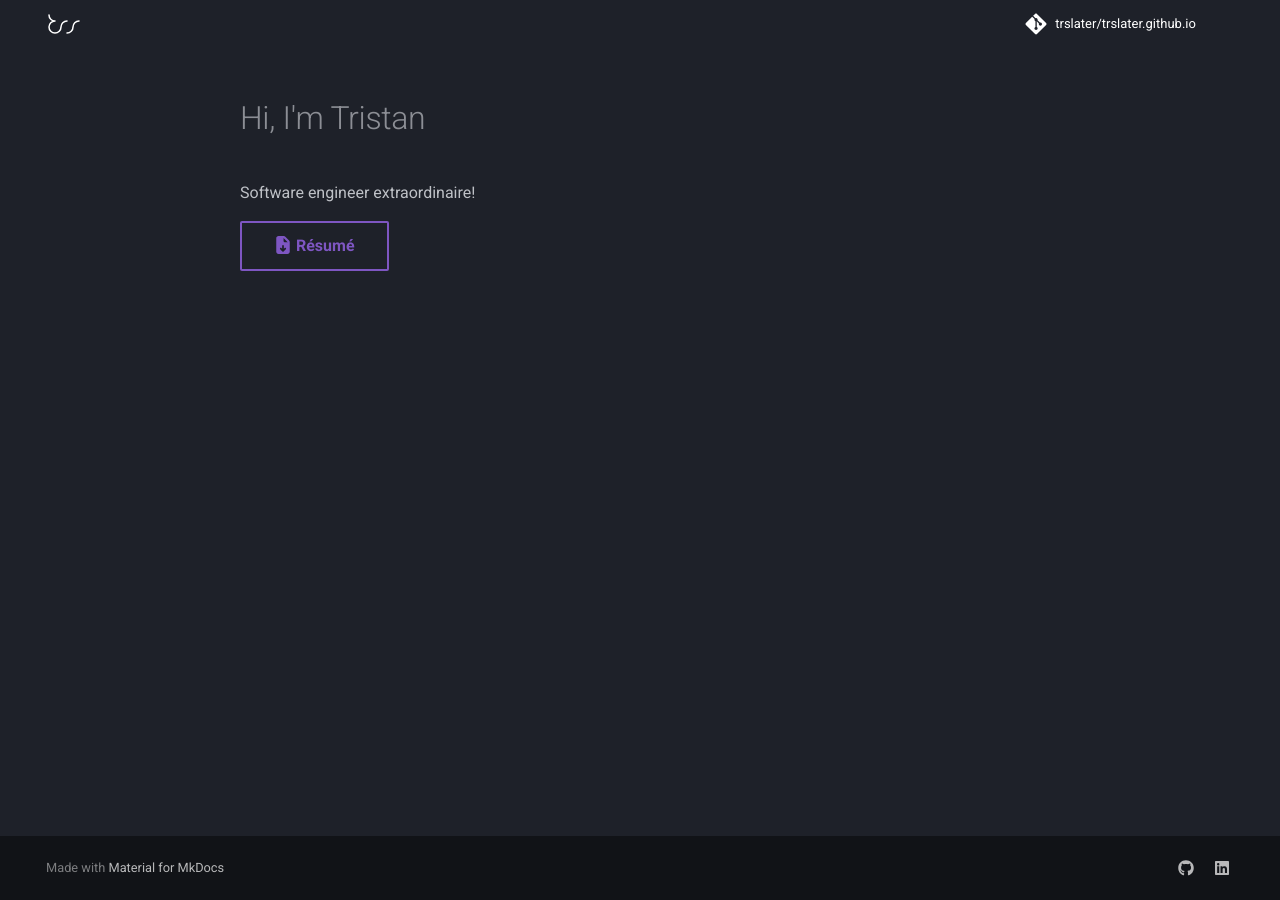
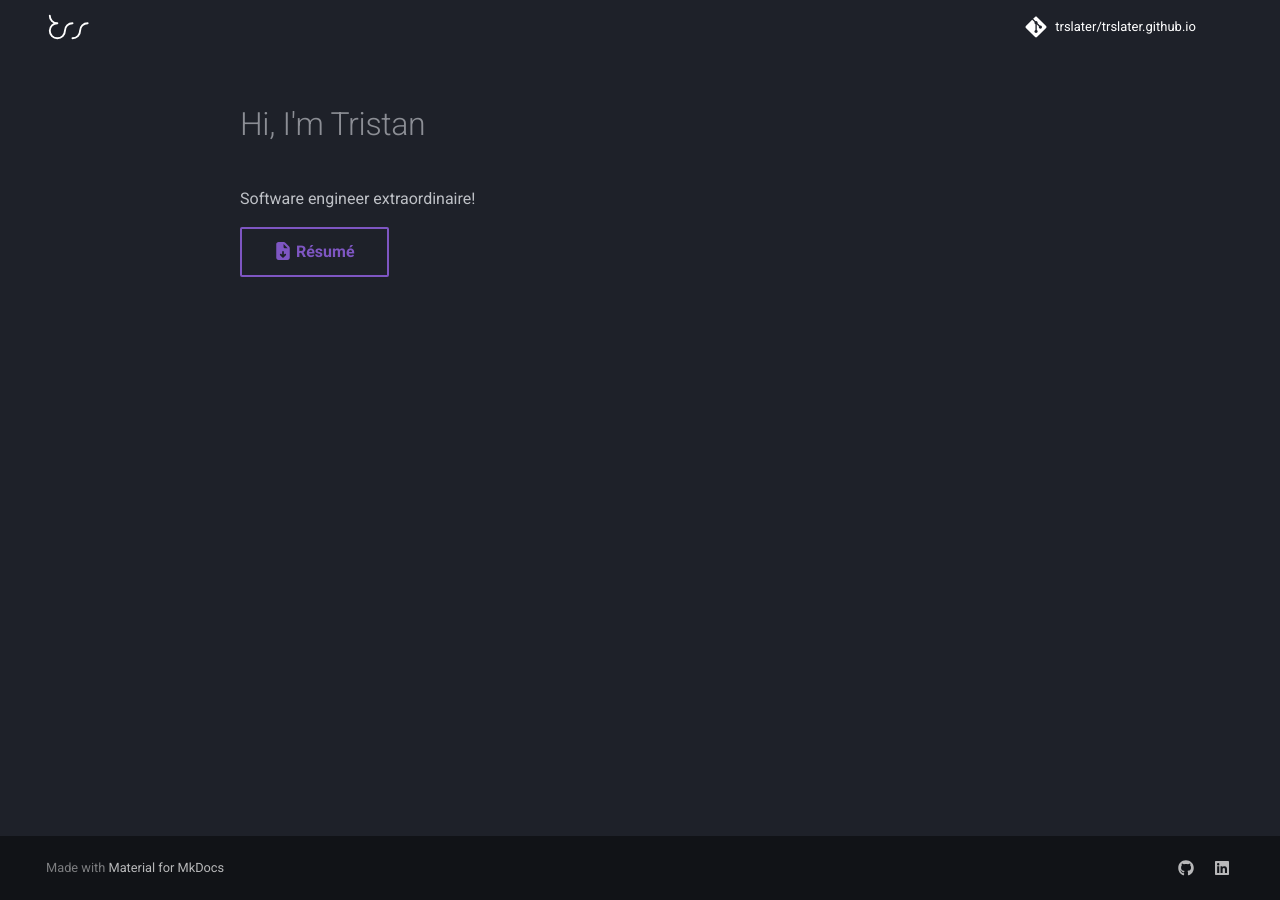
Before and after one commit to trslater/trslater.github.io, an MkDocs documentation site: the page built from docs/index.md, in a window 1280 px wide. Built offline with MkDocs 1.6.1 and Material for MkDocs 9.7.7, drawn with Linux system fonts in a browser that asks for light colours; comment, search, counter and statistics services are not loaded.

Commit message:
Make logo slightly bigger

```diff
--- a/overrides/assets/stylesheets/overrides.css
+++ b/overrides/assets/stylesheets/overrides.css
@@ -11,6 +11,10 @@
     display: none;
 }
 
+.md-header__button.md-logo img {
+    height: 1.5rem;
+}
+
 .hero-container {
     box-sizing: border-box;
     flex-grow: 1;
```
